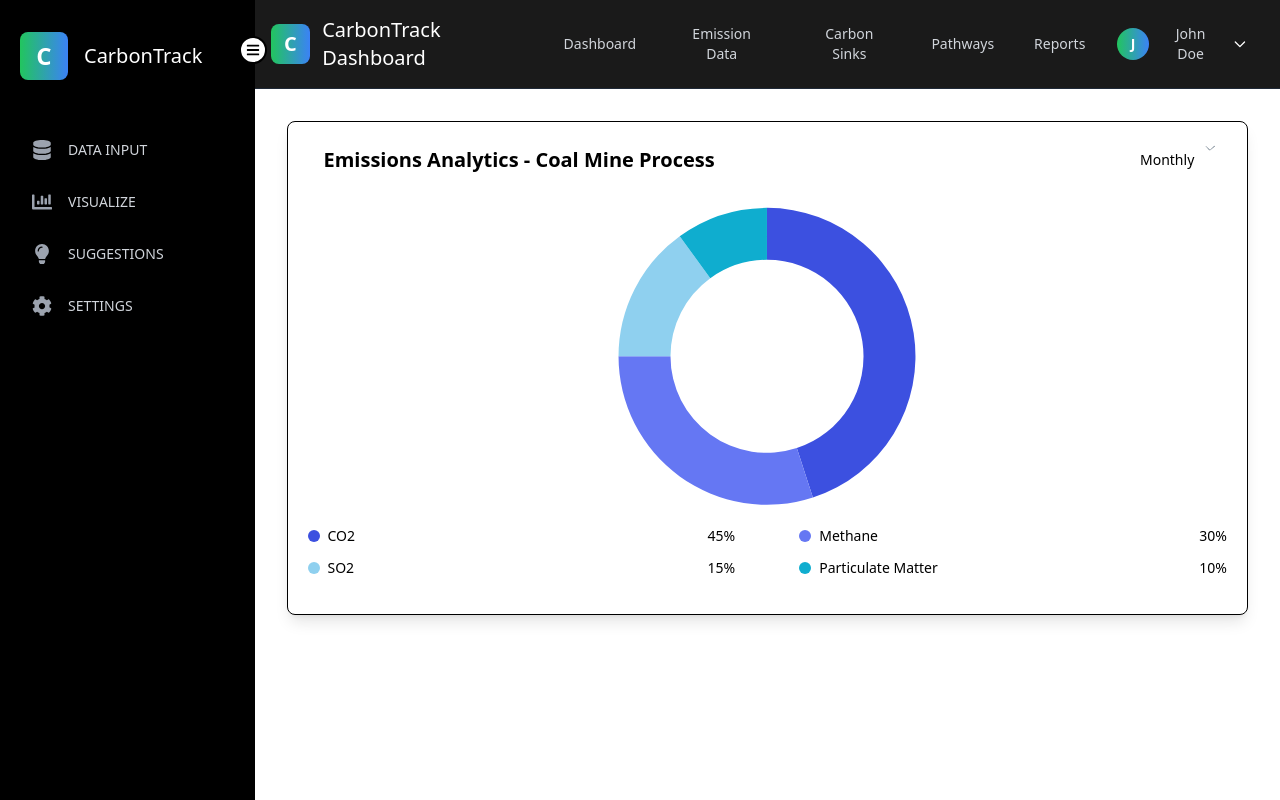
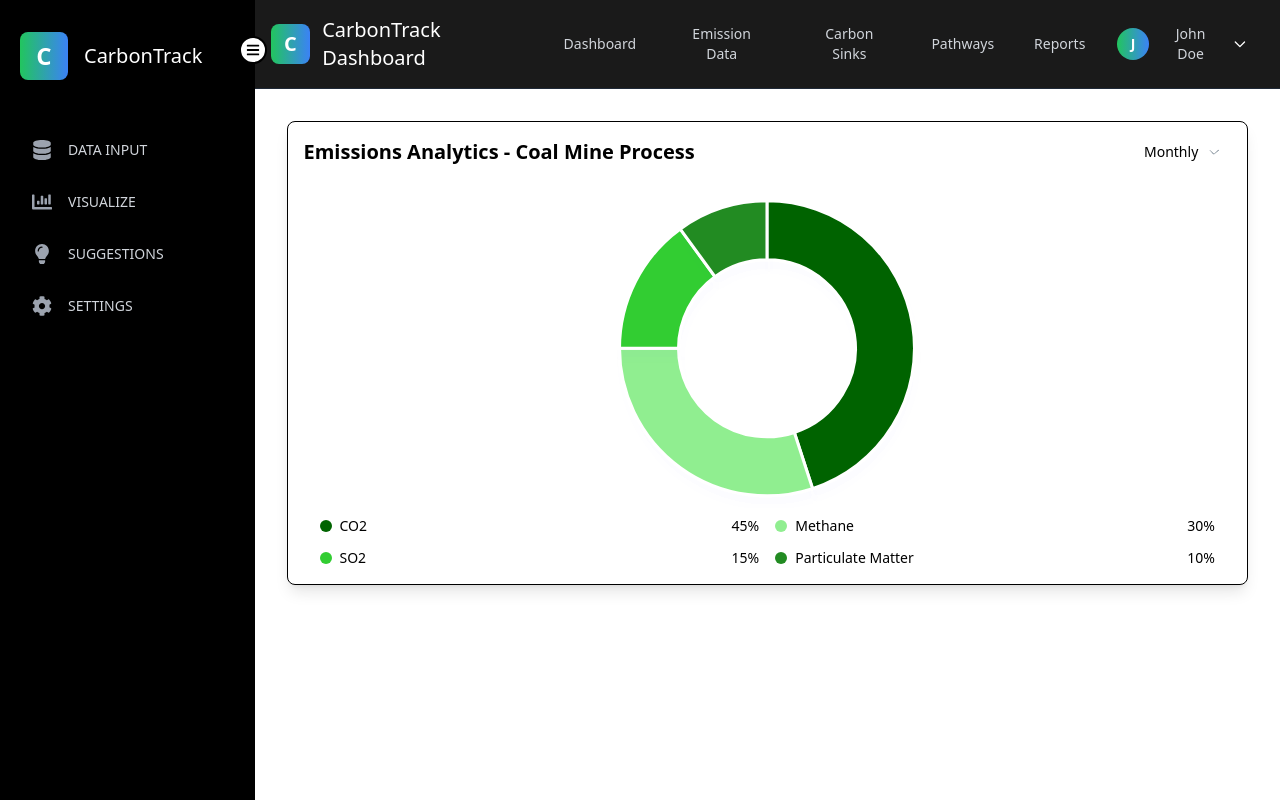
Before and after one commit to naveenrhindi/Frontend, a React (Vite) app: page /chartThree in a window 1280 px wide. Built offline with nearby package versions, Linux system fonts and the light colour scheme.

Commit message:
Completed visualisation

```diff
--- a/src/components/Visualise/ChartOne.jsx
+++ b/src/components/Visualise/ChartOne.jsx
@@ -4,7 +4,7 @@ import ReactApexChart from 'react-apexcharts';
 const ChartOne = ({ title, dateRange, data }) => {
   const options = {
     legend: { show: false, position: 'top', horizontalAlign: 'left' },
-    colors: ['#3C50E0', '#80CAEE'],
+    colors: ['#006400', '#90EE90'], // Dark Green and Light Green (PaleGreen)
     chart: {
       height: '100%',
       type: 'area',
@@ -21,7 +21,7 @@ const ChartOne = ({ title, dateRange, data }) => {
       { breakpoint: 1024, options: { chart: { height: '100%' } } },
       { breakpoint: 1366, options: { chart: { height: '100%' } } },
     ],
-    stroke: { width: [2, 2], curve: 'straight' },
+    stroke: { width: [2, 2], curve: 'straight', colors: ['#006400', '#32CD32'] }, // Keeping dark green and making light green more visible
     grid: {
       borderColor: '#d1d5db', // Lighter version of gray for grid lines
       xaxis: { lines: { show: true } },
@@ -31,8 +31,8 @@ const ChartOne = ({ title, dateRange, data }) => {
     markers: {
       size: 4,
       colors: '#fff',
-      strokeColors: ['#3056D3', '#80CAEE'],
-      strokeWidth: 3,
+      strokeColors: ['#006400', '#32CD32'], // Dark Green and more visible Light Green
+      strokeWidth: [2, 3], // Making light green marker slightly thicker
     },
     xaxis: {
       type: 'category',
@@ -74,11 +74,11 @@ const ChartOne = ({ title, dateRange, data }) => {
 
       <div className="flex flex-wrap items-center space-x-4 mb-4">
         <div className="flex items-center space-x-2">
-          <span className="w-3 h-3 ml-6 rounded-full bg-[#3C50E0]"></span>
+          <span className="w-3 h-3 ml-6 rounded-full bg-[#006400]"></span>
           <span className="text-sm text-black">Coal Production</span>
         </div>
         <div className="flex items-center space-x-2">
-          <span className="w-3 h-3 rounded-full bg-[#80CAEE]"></span>
+          <span className="w-3 h-3 rounded-full bg-[#90EE90]"></span>
           <span className="text-sm text-black">Fuel Consumption</span>
         </div>
       </div>
--- a/src/components/Visualise/ChartThree.jsx
+++ b/src/components/Visualise/ChartThree.jsx
@@ -1,26 +1,36 @@
-import React, { useState } from 'react';
-import ReactApexChart from 'react-apexcharts';
+import React, { useState } from "react";
+import ReactApexChart from "react-apexcharts";
 
 const options = {
   chart: {
-    fontFamily: 'Satoshi, sans-serif',
-    type: 'donut',
-    background: '#FFFFFF', // Background color for the chart
+    fontFamily: "Satoshi, sans-serif",
+    type: "donut",
+    background: "#ffffff",
+    dropShadow: {
+      enabled: true,
+      color: "#623CEA14",
+      top: 10,
+      blur: 4,
+      opacity: 0.1,
+    },
+    padding: {
+      top: 10,
+      bottom: 10,
+      left: 10,
+      right: 10,
+    },
   },
-  colors: ['#3C50E0', '#6577F3', '#8FD0EF', '#0FADCF'],
-  labels: ['CO2', 'Methane', 'SO2', 'Particulate Matter'],
+  colors: ["#006400", "#90EE90", "#32CD32", "#228B22"], // Dark to light green palette
+  labels: ["CO2", "Methane", "SO2", "Particulate Matter"],
   legend: {
     show: false,
-    position: 'bottom',
-    labels: {
-      colors: '#000000', // Black text color for legend labels
-    },
+    position: "bottom",
   },
   plotOptions: {
     pie: {
       donut: {
-        size: '65%',
-        background: 'transparent',
+        size: "60%", // Reduced size to make the border more visible
+        background: "transparent",
       },
     },
   },
@@ -28,7 +38,16 @@ const options = {
     enabled: false,
   },
   stroke: {
-    show: false,
+    show: true,
+    width: 3, // Increased width for better visibility
+    colors: ["#ffffff"], // White border
+  },
+  states: {
+    hover: {
+      filter: {
+        type: "none", // No dimming effect to keep borders consistent
+      },
+    },
   },
   responsive: [
     {
@@ -55,26 +74,20 @@ const ChartThree = () => {
     series: [45, 30, 15, 10], // Example data for emissions in percentage
   });
 
-  const handleReset = () => {
-    setState({
-      series: [45, 30, 15, 10],
-    });
-  };
-
   return (
-    <div className="col-span-12 rounded-lg border border-black bg-white px-5 pb-5 pt-7.5 shadow-lg transition-transform duration-500 ease-in-out transform hover:scale-105 hover:shadow-2xl xl:col-span-5">
-      <div className="mb-3 justify-between gap-4 sm:flex">
+    <div className="col-span-12 rounded-lg border border-black bg-white p-4 shadow-lg transition-transform duration-500 ease-in-out transform hover:scale-105 hover:shadow-2xl xl:col-span-5">
+      <div className="mb-3 flex justify-between gap-4">
         <div>
-          <h5 className="text-xl font-semibold text-black mb-3 mt-6 ml-4">
+          <h5 className="text-xl font-semibold text-black mb-3">
             Emissions Analytics - Coal Mine Process
           </h5>
         </div>
         <div>
           <div className="relative z-20 inline-block">
-            <select
-              className="relative text-black mt-6 z-20 inline-flex appearance-none bg-transparent py-1 pl-3 pr-8 text-sm font-medium outline-none"
-            >
-              <option value="" className="text-gray-950 bg-white">Monthly</option>
+            <select className="relative text-black z-20 inline-flex appearance-none bg-transparent py-1 pl-3 pr-8 text-sm font-medium outline-none">
+              <option value="" className="text-gray-950 bg-white">
+                Monthly
+              </option>
             </select>
             <span className="absolute right-3 top-1/2 z-10 -translate-y-1/2">
               <svg width="10" height="6" viewBox="0 0 10 6" fill="none">
@@ -98,9 +111,9 @@ const ChartThree = () => {
         </div>
       </div>
 
-      <div className="-mx-8 mb-4 flex flex-wrap items-center justify-center gap-y-3">
+      <div className="flex flex-wrap items-center justify-center gap-y-3 px-2">
         {options.labels.map((label, index) => (
-          <div key={index} className="sm:w-1/2 w-full px-8">
+          <div key={index} className="sm:w-1/2 w-full px-2">
             <div className="flex w-full items-center">
               <span
                 className={`mr-2 block h-3 w-full max-w-3 rounded-full`}
--- a/src/components/Visualise/ChartTwo.jsx
+++ b/src/components/Visualise/ChartTwo.jsx
@@ -2,7 +2,7 @@ import React, { useState } from 'react';
 import ReactApexChart from 'react-apexcharts';
 
 const options = {
-  colors: ['#3C50E0', '#80CAEE'],
+  colors: ['#006400', '#90EE90'], // Dark Green and Light Green (PaleGreen)
   chart: {
     fontFamily: 'Satoshi, sans-serif',
     type: 'bar',
@@ -70,12 +70,12 @@ const ChartTwo = () => {
       {
         name: 'Carbon Emissions',
         data: [30, 40, 35, 50, 49, 60, 70, 91, 80, 70, 60, 50],
-        color: '#3C50E0', // Define color directly if necessary
+        color: '#006400', // Dark Green
       },
       {
         name: 'Environmental Standards Limit',
         data: Array(12).fill(50), // Array to ensure consistency
-        color: '#80CAEE', // Ensure a distinguishable color
+        color: '#90EE90', // Light Green (PaleGreen)
       },
     ],
   });
```
